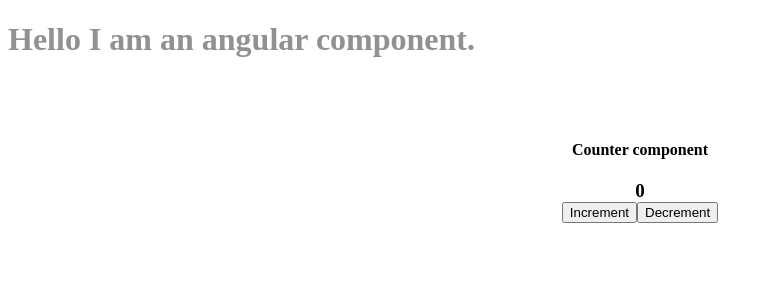
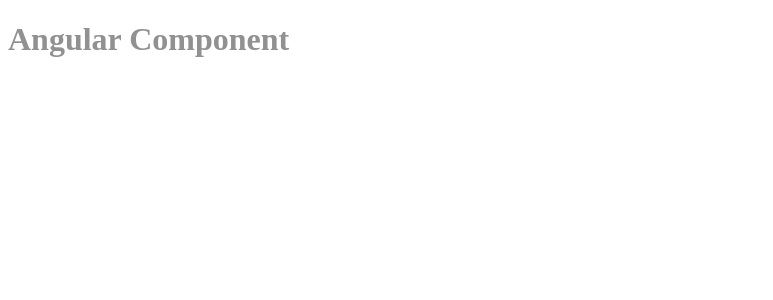
Before and after one commit to bigmonte/CASNgFrontend, an Angular app in the folder src/cas-frontend/: page / in a window 1280 px wide. Shown: the top 300 px of the page, without its empty margins (0-773 px from the left). Built offline with nearby package versions, Linux system fonts and the light colour scheme.

Commit message:
Removed counter functionality

```diff
--- a/src/cas-frontend/src/app/app.component.html
+++ b/src/cas-frontend/src/app/app.component.html
@@ -1,5 +1,5 @@
 
-<h1 class="title">{{title}}</h1>
+<h1 class="title">Angular Component</h1>
 <body>
-  <app-counter></app-counter>
+
 </body>
--- a/src/cas-frontend/src/app/app.module.ts
+++ b/src/cas-frontend/src/app/app.module.ts
@@ -1,14 +1,11 @@
 import { NgModule } from '@angular/core'
 import { BrowserModule } from '@angular/platform-browser'
 import { AppComponent } from './app.component'
-import { CounterComponent } from './counter/counter.component'
-import { CounterControllerComponent } from './counter/counter-controller.component'
-import { CounterViewComponent } from './counter/counter-view.component'
 
 
 @NgModule({
   // [components; directives or pipes]  (declarables) that belongs to this module
-  declarations: [AppComponent, CounterComponent, CounterControllerComponent, CounterViewComponent],
+  declarations: [AppComponent],
   // set of NgModules whose exported declarables are available to template
   // in this module
   imports: [BrowserModule],
--- a/src/cas-frontend/src/app/counter/counter-controller.component.html
+++ /dev/null
@@ -1,6 +0,0 @@
-<button (click)="incrementNumber(1)">
-  Increment
-</button>
-<button (click)="incrementNumber(-1)">
-  Decrement
-</button>
--- a/src/cas-frontend/src/app/counter/counter-controller.component.ts
+++ /dev/null
@@ -1,14 +0,0 @@
-import { Component, EventEmitter, Output } from '@angular/core'
-
-@Component({
-  selector: 'counter-controller',
-  templateUrl: 'counter-controller.component.html'
-})
-
-export class CounterControllerComponent{
-
-  @Output() onIncrement = new EventEmitter();
-  incrementNumber (numberToAdd: number) {
-    this.onIncrement.next(numberToAdd);
-  }
-}
--- a/src/cas-frontend/src/app/counter/counter-view.component.html
+++ /dev/null
@@ -1 +0,0 @@
-<div class="counter-view">{{parentInput}}</div>
--- a/src/cas-frontend/src/app/counter/counter.component.html
+++ /dev/null
@@ -1,10 +0,0 @@
-<div class="counter-container">
-  <h4>Counter component</h4>
-  <counter-view
-    [counter-view-counter]="counter">
-  </counter-view>
-  <counter-controller
-    (onIncrement)="incrementCounter($event)">
-  </counter-controller>
-</div>
-<counter-view></counter-view>
--- a/src/cas-frontend/src/app/counter/counter.component.scss
+++ /dev/null
@@ -1,8 +0,0 @@
-.counter-container {
-  padding: 40px;
-  text-align: center;
-  .counter-view {
-    font-size: 19px;
-    font-weight: bold;
-  }
-}
--- a/src/cas-frontend/src/app/counter/counter.component.ts
+++ /dev/null
@@ -1,15 +0,0 @@
-import { Component, ViewEncapsulation } from '@angular/core'
-
-@Component({
-  selector: 'app-counter',
-  templateUrl: './counter.component.html',
-  styleUrls: ['./counter.component.scss'],
-  encapsulation: ViewEncapsulation.None
-})
-export class CounterComponent {
-  counter = 0;
-
-  incrementCounter (number: number) {
-    this.counter += number;
-  }
-}
```
Also changed, not shown: src/cas-frontend/src/app/counter/counter-view.component.ts (deleted, +0 -9 lines).
